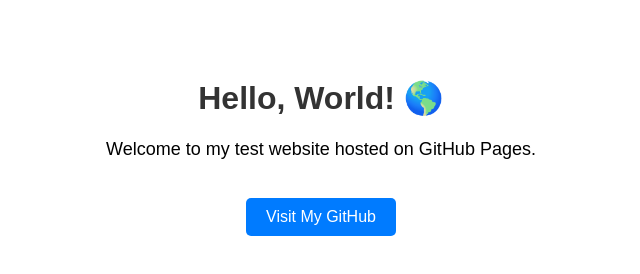
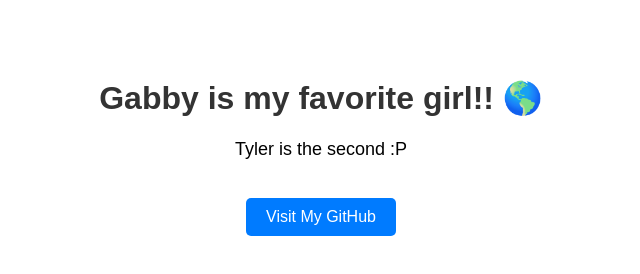
Before and after one commit to Brasprin/github-eportfolio, a plain HTML site: page index.html in a window 1280 px wide. Shown: the whole page, without its empty margins (319-959 px from the left). Drawn offline with Linux system fonts and the light colour scheme.

Commit message:
Update index.html

```diff
--- a/index.html
+++ b/index.html
@@ -31,8 +31,8 @@
     </style>
 </head>
 <body>
-    <h1>Hello, World! 🌎</h1>
-    <p>Welcome to my test website hosted on GitHub Pages.</p>
+    <h1>Gabby is my favorite girl!! 🌎</h1>
+    <p>Tyler is the second :P</p>
     <a href="https://github.com/andreitamse" target="_blank">Visit My GitHub</a>
 </body>
 </html>
```
